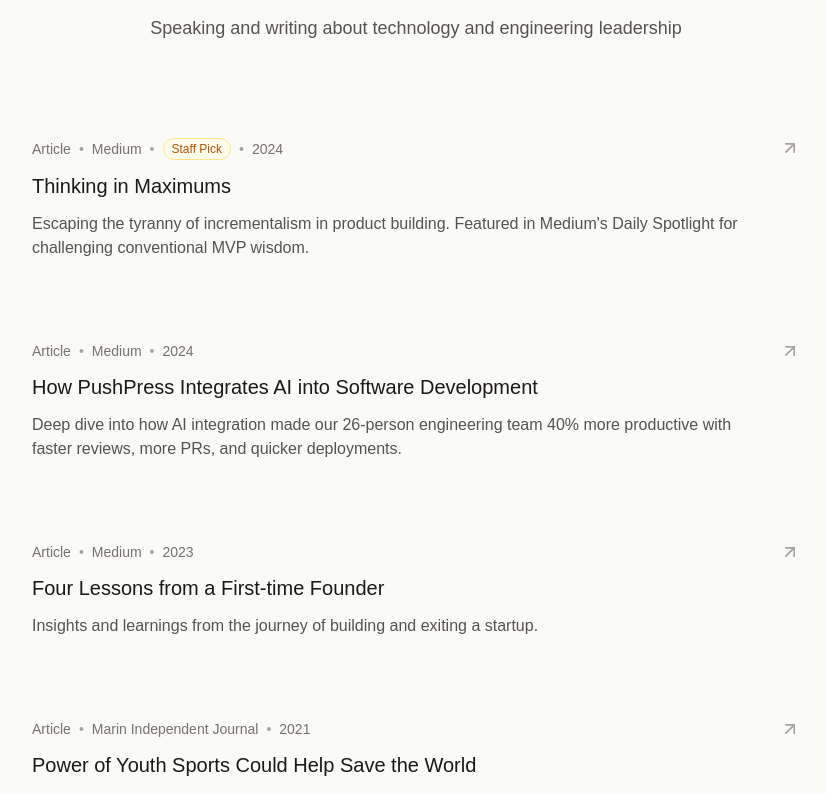
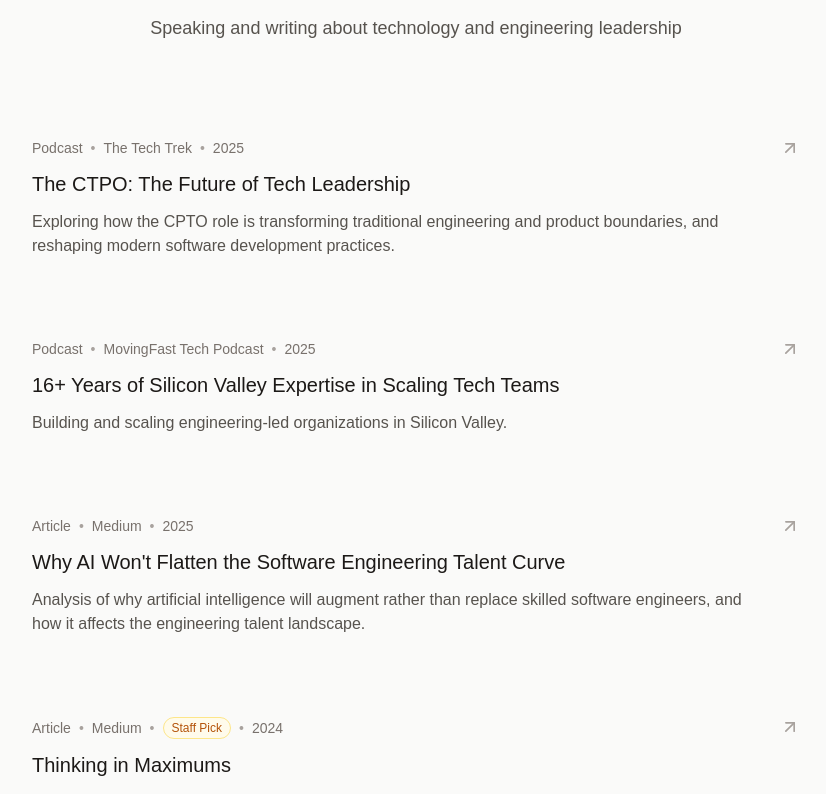
Before and after one commit to arjshah/personal-portfolio, a Next.js app: page / in a window 1280 px wide. Shown: the part 3920-4714 px from the top of the page, without its empty margins (224-1050 px from the left). Built offline with nearby package versions, Linux system fonts and the light colour scheme.

Commit message:
feat: add new podcasts and article to thought leadership section

```diff
--- a/src/components/sections/ThoughtLeadership.tsx
+++ b/src/components/sections/ThoughtLeadership.tsx
@@ -6,6 +6,30 @@ import { Separator } from "@/components/ui/separator"
 
 const ThoughtLeadership = () => {
   const content = [
+    {
+      type: 'Podcast',
+      title: 'The CTPO: The Future of Tech Leadership',
+      venue: 'The Tech Trek',
+      description: 'Exploring how the CPTO role is transforming traditional engineering and product boundaries, and reshaping modern software development practices.',
+      link: 'https://www.youtube.com/watch?v=kgoygAoCQxg',
+      date: '2025'
+    },
+    {
+      type: 'Podcast',
+      title: '16+ Years of Silicon Valley Expertise in Scaling Tech Teams',
+      venue: 'MovingFast Tech Podcast',
+      description: 'Building and scaling engineering-led organizations in Silicon Valley.',
+      link: 'https://open.spotify.com/episode/5euemnCdxUsz3hCvkfDK9f',
+      date: '2025'
+    },
+    {
+      type: 'Article',
+      title: 'Why AI Won\'t Flatten the Software Engineering Talent Curve',
+      venue: 'Medium',
+      description: 'Analysis of why artificial intelligence will augment rather than replace skilled software engineers, and how it affects the engineering talent landscape.',
+      link: 'https://medium.com/@arjun_shah/why-ai-wont-flatten-the-software-engineering-talent-curve-ad880ea26912',
+      date: '2025'
+    },
     {
       type: 'Article',
       title: 'Thinking in Maximums',
```
